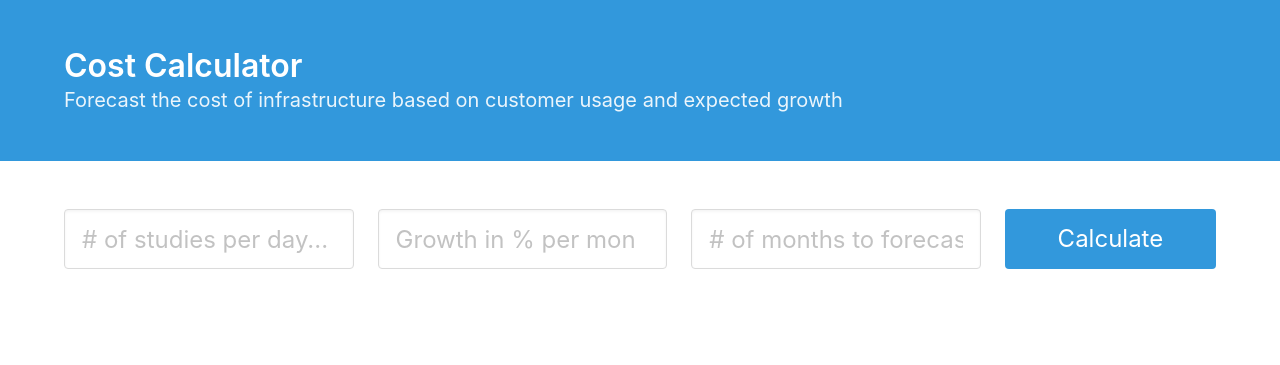
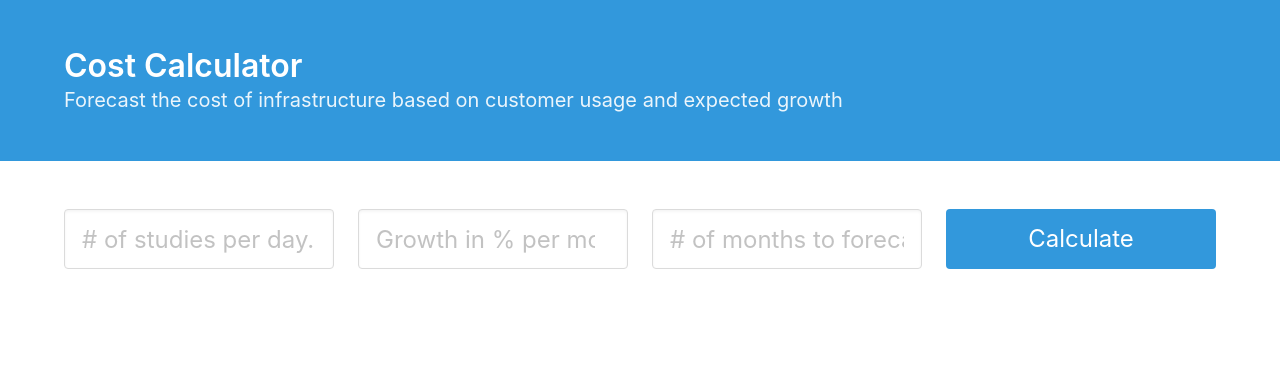
Before and after one commit to michaelignacio/cost-calculator, a PHP site: page / in a window 1280 px wide. Shown: the top 365 px of the page. Run offline with PHP 8.4, Linux system fonts and the light colour scheme.

Commit message:
Update responsive class

```diff
--- a/views/partials/form.php
+++ b/views/partials/form.php
@@ -1,7 +1,7 @@
 <section class="section">
 	<div class="container">
 		<form id="form" method="post">
-			<div class="columns">
+			<div class="columns is-desktop">
 				<div class="column">
 					<div class="field">
 						<div class="control">
@@ -23,7 +23,7 @@
 						</div>
 					</div>
 				</div>
-				<div class="column is-one-fifth">
+				<div class="column">
 					<div class="control">
 						<button class="button is-info is-large is-fullwidth" type="submit">Calculate</button>
 					</div>
```
